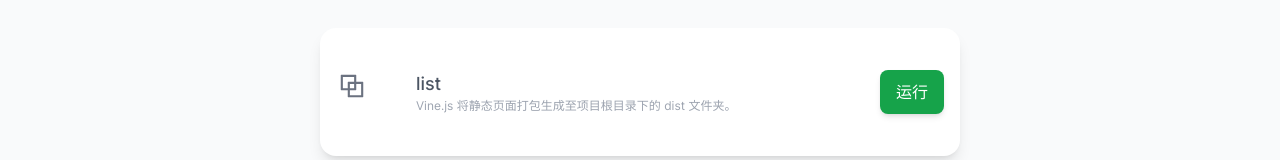
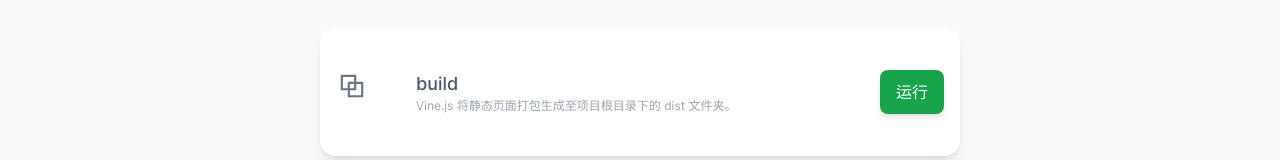
Before and after one commit to zhangzhibang0309/vinejs-GUI, a Vue app: page /task in a window 1280 px wide. Shown: the part 485-645 px from the top of the page. Built offline with nearby package versions, Linux system fonts and the light colour scheme.

Commit message:
feat:commands接口对接

```diff
--- a/package.json
+++ b/package.json
@@ -7,6 +7,7 @@
     "serve": "vite preview"
   },
   "dependencies": {
+    "axios": "^0.27.2",
     "dayjs": "^1.11.1",
     "vue": "^3.2.33",
     "vue-router": "^4.0.14"
--- a/src/views/Task.vue
+++ b/src/views/Task.vue
@@ -1,44 +1,67 @@
 <template>
   <div class="task-main container flex flex-nowrap flex-col center items-center">
-    <div class="mx-auto max-w-screen-xl px-4 py-12 sm:px-6 lg:flex lg:justify-between lg:py-16 lg:px-8 flex flex-col title">
-      <h2 class="text-3xl font-normal leading-9 tracking-tight text-gray-900 sm:text-4xl sm:leading-10 ">
+    <div
+      class="mx-auto max-w-screen-xl px-4 py-12 sm:px-6 lg:flex lg:justify-between lg:py-16 lg:px-8 flex flex-col title"
+    >
+      <h2
+        class="text-3xl font-normal leading-9 tracking-tight text-gray-900 sm:text-4xl sm:leading-10"
+      >
         图形化命令面板
         <br />
         <span class="text-green-600 text-2xl letter-1">选择一项命令以启动 Vine.js</span>
       </h2>
     </div>
     <div class="w-1/2 flex-1 flex flex-col flex-nowrap">
-      <task-card v-for="(item, index) in TaskList" :key="index" :data="item"></task-card>
+      <task-card
+        v-for="(item, index) in TaskList"
+        @click="command(item)"
+        :key="index"
+        :data="item"
+      ></task-card>
     </div>
   </div>
 </template>
 
 <script setup>
-import TaskCard from '@/components/TaskCard.vue';
+import TaskCard from "@/components/TaskCard.vue";
+import axios from "axios";
 
 const TaskList = [
   {
-    icon: 'task-build',
-    name: 'list',
-    description: 'Vine.js 将静态页面打包生成至项目根目录下的 dist 文件夹。'
+    icon: "task-build",
+    name: "build",
+    description: "Vine.js 将静态页面打包生成至项目根目录下的 dist 文件夹。",
   },
   {
-    icon: 'task-debug',
-    name: 'debug',
-    description: '启动一个本地 Node.js 服务器预览页面，如果之前还没有生成页面，Vine.js 将在执行预览前自动生成。'
+    icon: "task-debug",
+    name: "debug",
+    description:
+      "启动一个本地 Node.js 服务器预览页面，如果之前还没有生成页面，Vine.js 将在执行预览前自动生成。",
   },
   {
-    icon: 'task-publish',
-    name: 'publish',
-    description: '启动部署器，将静态页面打包上传至服务器，稍后即可发布此网站。'
+    icon: "task-publish",
+    name: "publish",
+    description: "启动部署器，将静态页面打包上传至服务器，稍后即可发布此网站。",
   },
   {
-    icon: 'task-clear',
-    name: 'clear',
-    description: '清除项目目录下的构建缓存。'
+    icon: "task-clear",
+    name: "clear",
+    description: "清除项目目录下的构建缓存。",
+  },
+];
+
+function command(item) {
+  const baseUrl = "http://localhost:12321";
+  axios
+    .get(`${baseUrl}/commands/${item.name}`, {
+      params: {
+        path: "../../vinejs-blog-core",
+      },
+    })
+    .then((res) => {
+      console.log(res.data);
+    });
 }
-]
-
 </script>
 
 <style lang="scss" scoped>
```
Also changed, not shown: 1 other file (tests, documents, lock files or other folders). Lines whose indentation alone changed are shown as unchanged.
